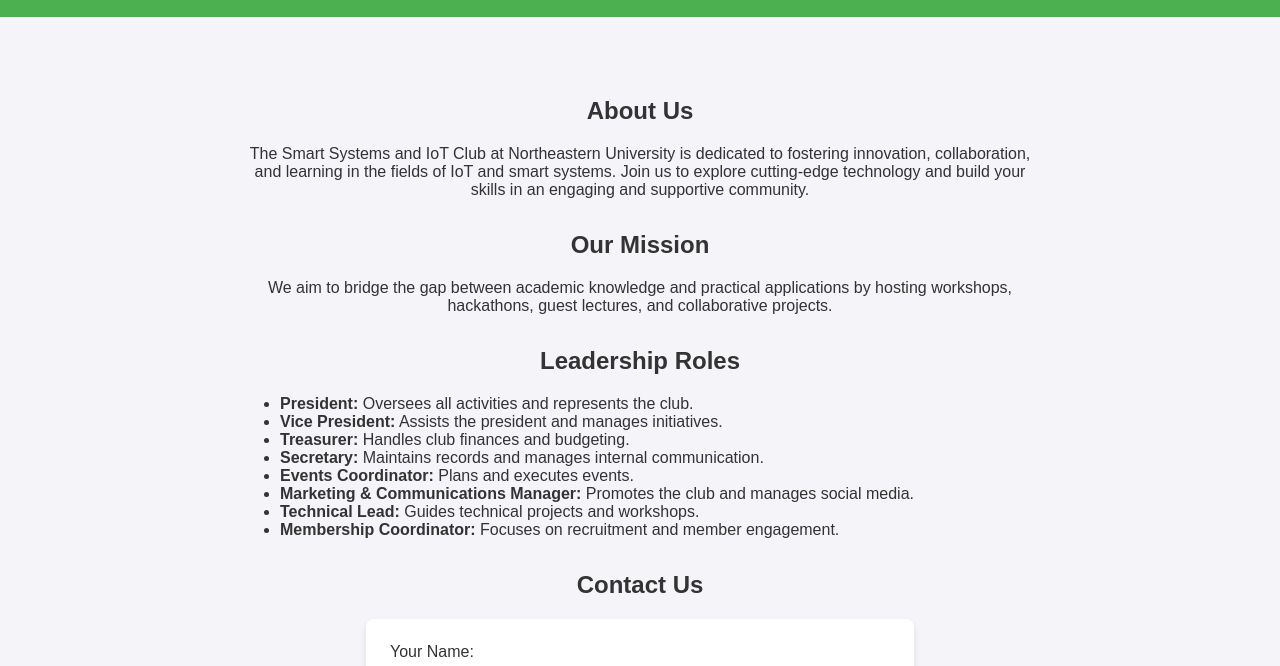
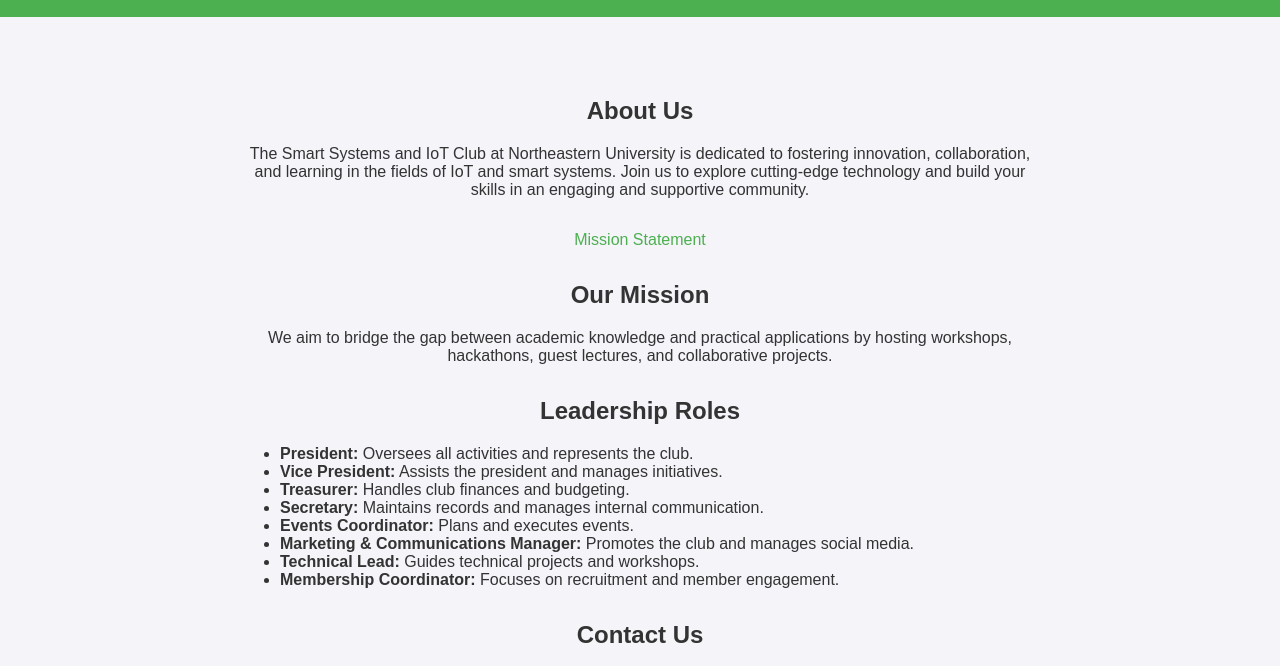
Before and after one commit to wajidengg/toss-iot, a plain HTML site: page index.html in a window 1280 px wide. Shown: the part 95-761 px from the top of the page. Drawn offline with Linux system fonts and the light colour scheme.

Commit message:
Update index.html

```diff
--- a/index.html
+++ b/index.html
@@ -82,7 +82,9 @@
             <h2>About Us</h2>
             <p>The Smart Systems and IoT Club at Northeastern University is dedicated to fostering innovation, collaboration, and learning in the fields of IoT and smart systems. Join us to explore cutting-edge technology and build your skills in an engaging and supportive community.</p>
         </section>
-
+        <section>
+            <a href="/mission_statement.html">Mission Statement</a>
+        </section>
         <section>
             <h2>Our Mission</h2>
             <p>We aim to bridge the gap between academic knowledge and practical applications by hosting workshops, hackathons, guest lectures, and collaborative projects.</p>
```
